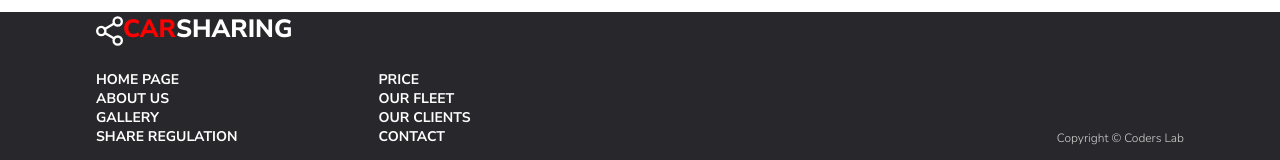
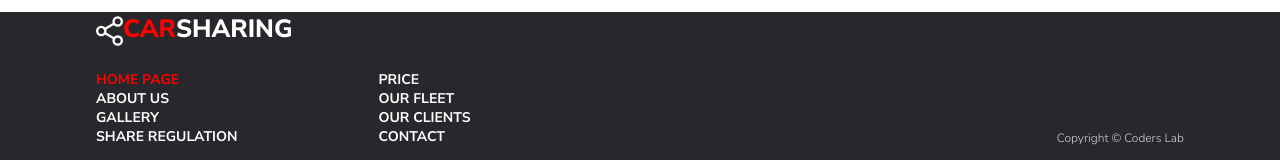
Before and after one commit to KarolNiewiadomski/carsharing, a website built with Vite: page 01_Car_Sharing/index.html in a window 1280 px wide. In both pictures the pointer is over the item "HOME PAGE". Shown: the part 2680-2840 px from the top of the page. Built offline with nearby package versions, Linux system fonts and the light colour scheme.

Commit message:
hover function on footer navigation

```diff
--- a/01_Car_Sharing/css/style.css
+++ b/01_Car_Sharing/css/style.css
@@ -443,6 +443,10 @@ footer {
  flex-wrap: wrap;
 }
 
+.footer-links li:hover {
+  color: var(--main-color);
+}
+
 .footer-links-left {
   margin-right: 141px;
 }
```
